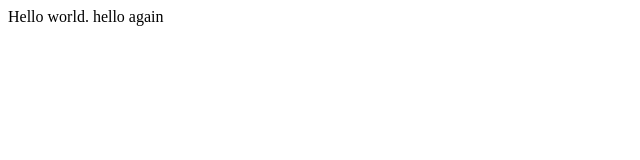
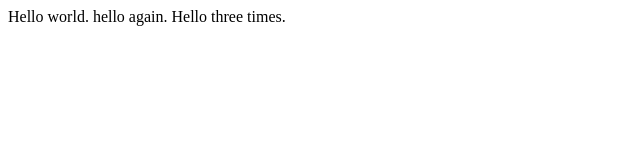
Before and after one commit to eyezach/robroccoli, a plain HTML site: page index.html in a window 1280 px wide. Shown: the whole page, without its empty margins (0-640 px from the left). Drawn offline with Linux system fonts and the light colour scheme.

Commit message:
First commit

```diff
--- a/index.html
+++ b/index.html
@@ -3,6 +3,6 @@
 <head>
 </head>
 <body>
-	Hello world. hello again
+	Hello world. hello again. Hello three times.
 </body>
 </html>
```
